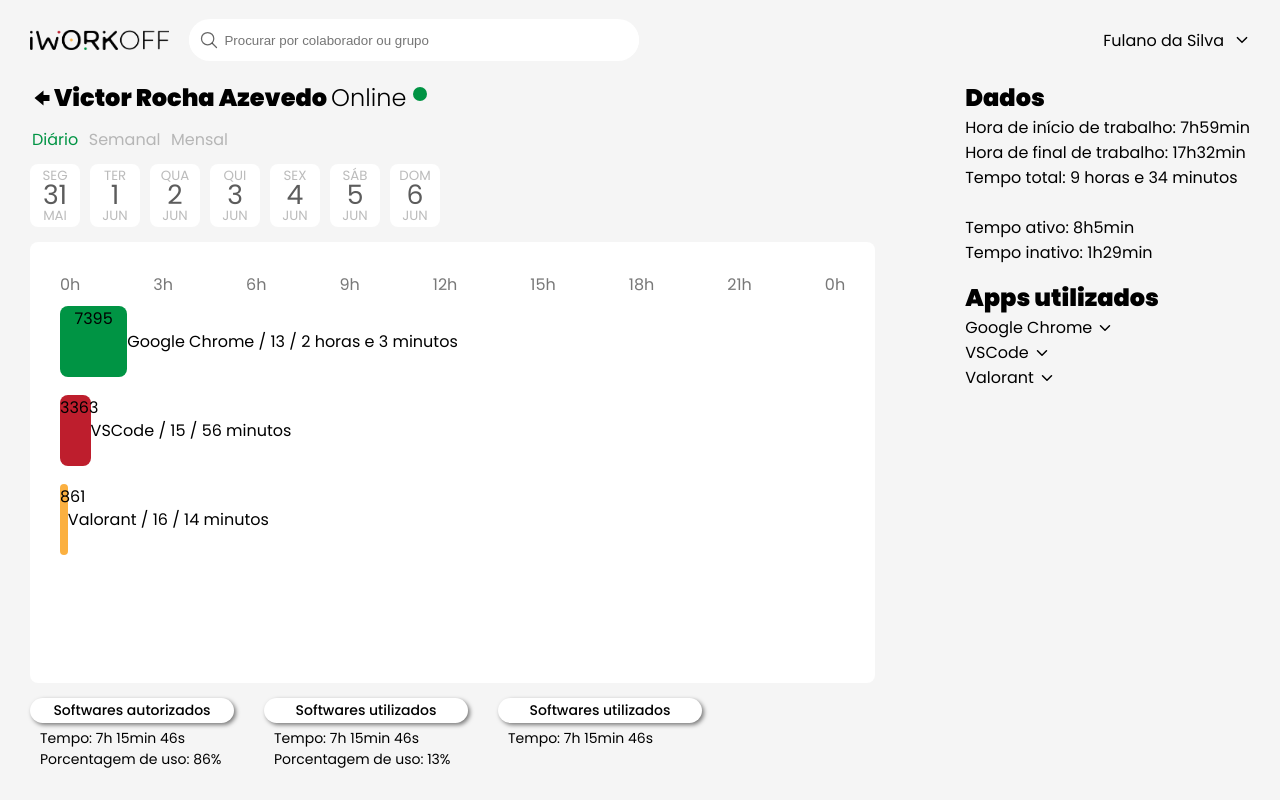
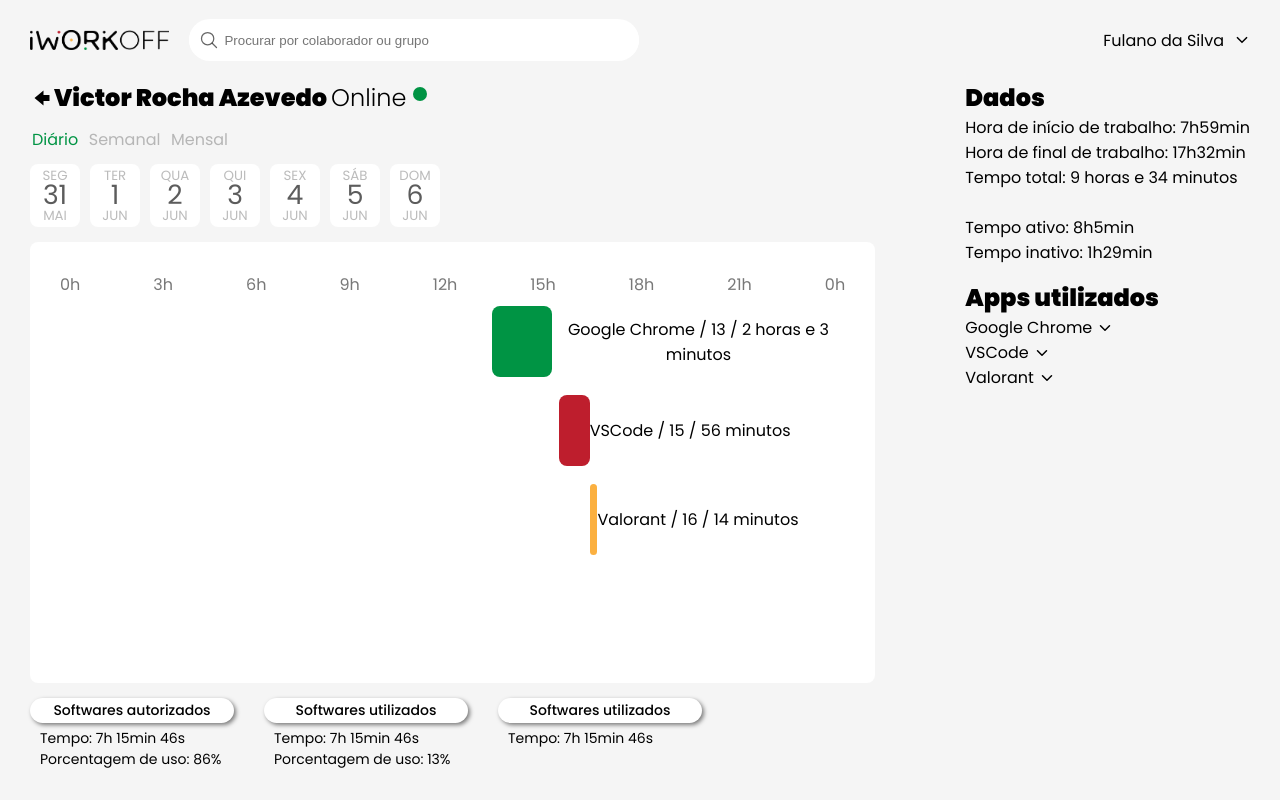
Before and after one commit to abnerjs/iworkoff, a React (Create React App) app: page /home in a window 1280 px wide. Built offline with nearby package versions, Linux system fonts and the light colour scheme.

Commit message:
bar margin with hour ok

```diff
--- a/src/components/dataInfo/TimelineChart.jsx
+++ b/src/components/dataInfo/TimelineChart.jsx
@@ -19,11 +19,19 @@
     )
 }
 
+function timeMargin(initialTime) {
+        var diff = initialTime.getHours() * 60 * 60
+        diff += initialTime.getMinutes() * 60
+        diff += initialTime.getSeconds()
+        return diff
+}
+
 function rows(data) {
 
     return (
         <div className="rows">
             {data.map((value, index) => {
+                console.log(`Programa ${index + 1}: ${value.initialTime.toString()}`)
                 return (
                 <div
                     className={`
@@ -33,9 +41,15 @@
                     key={index}
                 >
 
-                    <div className="bar" style={{width: (value.diffMs / 86400 * 100) + '%'}}>
-                    {value.diffMs.toString()}
+                    <div
+                        className="bar"
+                        style={{
+                            width: (value.diffMs / 86400 * 100) + '%',
+                            marginLeft: timeMargin(value.initialTime) / 86400 * 100 + '%',
+                        }}
+                    >
                     </div>
+
                     {value.app} /  {value.initialTime.getHours().toString()}  /  {value.diff.toString()}
 
                 </div>
--- a/src/fakeData/DatetimeInfo.jsx
+++ b/src/fakeData/DatetimeInfo.jsx
@@ -39,50 +39,57 @@
 var tmpaux2 = "2021-06-10 15:15:16".split(/[- :]/)
 timeline.push({
     app: 'Google Chrome',
-    initialTime: new Date(Date.UTC(tmpaux[0], tmpaux[1] - 1, tmpaux[2],
-        tmpaux[3], tmpaux[4], tmpaux[5])),
-    finalTime: new Date(Date.UTC(tmpaux2[0], tmpaux2[1] - 1, tmpaux2[2],
-        tmpaux2[3], tmpaux2[4], tmpaux2[5])),
-    diff: timeBetween((new Date(Date.UTC(tmpaux[0], tmpaux[1] - 1, tmpaux[2],
-        tmpaux[3], tmpaux[4], tmpaux[5]))), (new Date(Date.UTC(tmpaux2[0], tmpaux2[1] - 1, tmpaux2[2],
-            tmpaux2[3], tmpaux2[4], tmpaux2[5])))),
-    diffMs: secondsBetween((new Date(Date.UTC(tmpaux[0], tmpaux[1] - 1, tmpaux[2],
-        tmpaux[3], tmpaux[4], tmpaux[5]))), (new Date(Date.UTC(tmpaux2[0], tmpaux2[1] - 1, tmpaux2[2],
-            tmpaux2[3], tmpaux2[4], tmpaux2[5])))),
+    initialTime: new Date(tmpaux[0], tmpaux[1] - 1, tmpaux[2],
+        tmpaux[3], tmpaux[4], tmpaux[5]),
+    finalTime: new Date(tmpaux2[0], tmpaux2[1] - 1, tmpaux2[2],
+        tmpaux2[3], tmpaux2[4], tmpaux2[5]),
+    diff: timeBetween(
+        (new Date(tmpaux[0], tmpaux[1] - 1, tmpaux[2], tmpaux[3], tmpaux[4], tmpaux[5])),
+        (new Date(tmpaux2[0], tmpaux2[1] - 1, tmpaux2[2], tmpaux2[3], tmpaux2[4], tmpaux2[5]))
+    ),
+    diffMs: secondsBetween(
+        (new Date(tmpaux[0], tmpaux[1] - 1, tmpaux[2], tmpaux[3], tmpaux[4], tmpaux[5])),
+        (new Date(tmpaux2[0], tmpaux2[1] - 1, tmpaux2[2], tmpaux2[3], tmpaux2[4], tmpaux2[5]))
+    ),
     isAuth: true
 })
 tmpaux = "2021-06-10 15:15:17".split(/[- :]/)
 tmpaux2 = "2021-06-10 16:11:20".split(/[- :]/)
 timeline.push({
     app: 'VSCode',
-    initialTime: new Date(Date.UTC(tmpaux[0], tmpaux[1] - 1, tmpaux[2],
-        tmpaux[3], tmpaux[4], tmpaux[5])),
-    finalTime: new Date(Date.UTC(tmpaux2[0], tmpaux2[1] - 1, tmpaux2[2],
-        tmpaux2[3], tmpaux2[4], tmpaux2[5])),
-    diff: timeBetween((new Date(Date.UTC(tmpaux[0], tmpaux[1] - 1, tmpaux[2],
-        tmpaux[3], tmpaux[4], tmpaux[5]))), (new Date(Date.UTC(tmpaux2[0], tmpaux2[1] - 1, tmpaux2[2],
-            tmpaux2[3], tmpaux2[4], tmpaux2[5])))),
-    diffMs: secondsBetween((new Date(Date.UTC(tmpaux[0], tmpaux[1] - 1, tmpaux[2],
-        tmpaux[3], tmpaux[4], tmpaux[5]))), (new Date(Date.UTC(tmpaux2[0], tmpaux2[1] - 1, tmpaux2[2],
-            tmpaux2[3], tmpaux2[4], tmpaux2[5])))),
+    initialTime: new Date(tmpaux[0], tmpaux[1] - 1, tmpaux[2],
+        tmpaux[3], tmpaux[4], tmpaux[5]),
+    finalTime: new Date(tmpaux2[0], tmpaux2[1] - 1, tmpaux2[2],
+        tmpaux2[3], tmpaux2[4], tmpaux2[5]),
+    diff: timeBetween(
+        (new Date(tmpaux[0], tmpaux[1] - 1, tmpaux[2], tmpaux[3], tmpaux[4], tmpaux[5])),
+        (new Date(tmpaux2[0], tmpaux2[1] - 1, tmpaux2[2], tmpaux2[3], tmpaux2[4], tmpaux2[5]))
+    ),
+    diffMs: secondsBetween(
+        (new Date(tmpaux[0], tmpaux[1] - 1, tmpaux[2], tmpaux[3], tmpaux[4], tmpaux[5])),
+        (new Date(tmpaux2[0], tmpaux2[1] - 1, tmpaux2[2], tmpaux2[3], tmpaux2[4], tmpaux2[5]))
+    ),
     isAuth: true
 })
 tmpaux = "2021-06-10 16:11:21".split(/[- :]/)
 tmpaux2 = "2021-06-10 16:25:42".split(/[- :]/)
 timeline.push({
     app: 'Valorant',
-    initialTime: new Date(Date.UTC(tmpaux[0], tmpaux[1] - 1, tmpaux[2],
-        tmpaux[3], tmpaux[4], tmpaux[5])),
-    finalTime: new Date(Date.UTC(tmpaux2[0], tmpaux2[1] - 1, tmpaux2[2],
-        tmpaux2[3], tmpaux2[4], tmpaux2[5])),
-    diff: timeBetween((new Date(Date.UTC(tmpaux[0], tmpaux[1] - 1, tmpaux[2],
-        tmpaux[3], tmpaux[4], tmpaux[5]))), (new Date(Date.UTC(tmpaux2[0], tmpaux2[1] - 1, tmpaux2[2],
-            tmpaux2[3], tmpaux2[4], tmpaux2[5])))),
-    diffMs: secondsBetween((new Date(Date.UTC(tmpaux[0], tmpaux[1] - 1, tmpaux[2],
-        tmpaux[3], tmpaux[4], tmpaux[5]))), (new Date(Date.UTC(tmpaux2[0], tmpaux2[1] - 1, tmpaux2[2],
-            tmpaux2[3], tmpaux2[4], tmpaux2[5])))),
+    initialTime: new Date(tmpaux[0], tmpaux[1] - 1, tmpaux[2],
+        tmpaux[3], tmpaux[4], tmpaux[5]),
+    finalTime: new Date(tmpaux2[0], tmpaux2[1] - 1, tmpaux2[2],
+        tmpaux2[3], tmpaux2[4], tmpaux2[5]),
+    diff: timeBetween(
+        (new Date(tmpaux[0], tmpaux[1] - 1, tmpaux[2], tmpaux[3], tmpaux[4], tmpaux[5])),
+        (new Date(tmpaux2[0], tmpaux2[1] - 1, tmpaux2[2], tmpaux2[3], tmpaux2[4], tmpaux2[5]))
+    ),
+    diffMs: secondsBetween(
+        (new Date(tmpaux[0], tmpaux[1] - 1, tmpaux[2], tmpaux[3], tmpaux[4], tmpaux[5])),
+        (new Date(tmpaux2[0], tmpaux2[1] - 1, tmpaux2[2], tmpaux2[3], tmpaux2[4], tmpaux2[5]))
+    ),
     isAuth: false
 })
+
 
 export const pessoa = {
     nome: 'Victor Rocha Azevedo',
```
